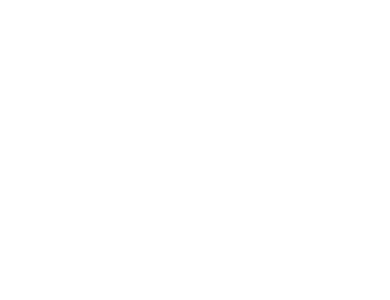
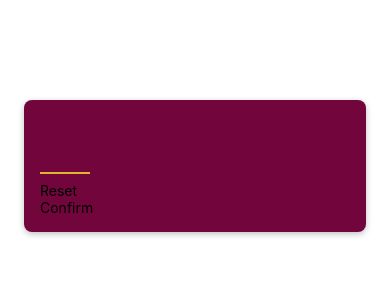
Before and after one commit to InnaForkert/guess-my-number, a React Native app: screen / in a window 390 px wide. Shown: the top 300 px of the page. Built offline with nearby package versions, Linux system fonts and the light colour scheme.

Commit message:
number input field

```diff
--- a/App.js
+++ b/App.js
@@ -1,15 +1,13 @@
 import { StatusBar } from "expo-status-bar";
 import { StyleSheet, Text, View } from "react-native";
+import StartGameScreen from "./screens/StartGameScreen";
 
 export default function App() {
-  return <></>;
+  return (
+    <>
+      <StartGameScreen />
+    </>
+  );
 }
 
-const styles = StyleSheet.create({
-  container: {
-    flex: 1,
-    backgroundColor: "#fff",
-    alignItems: "center",
-    justifyContent: "center",
-  },
-});
+const styles = StyleSheet.create({});
--- /dev/null
+++ b/components/PrimaryButton.js
@@ -0,0 +1,11 @@
+import { Text, View } from "react-native";
+
+function PrimaryButton({ children }) {
+  return (
+    <View>
+      <Text>{children}</Text>
+    </View>
+  );
+}
+
+export default PrimaryButton;
--- /dev/null
+++ b/screens/StartGameScreen.js
@@ -0,0 +1,54 @@
+import { StyleSheet, TextInput, View } from "react-native";
+import PrimaryButton from "../components/PrimaryButton";
+
+function StartGameScreen() {
+  return (
+    <View style={styles.inputContainer}>
+      <TextInput
+        style={styles.numberInput}
+        maxLength={2}
+        keyboardType="number-pad"
+        autoCapitalize="none"
+        autoCorrect={false}
+      />
+      <PrimaryButton>Reset</PrimaryButton>
+      <PrimaryButton>Confirm</PrimaryButton>
+    </View>
+  );
+}
+
+const styles = StyleSheet.create({
+  inputContainer: {
+    padding: 16,
+    marginTop: 100,
+    marginHorizontal: 24,
+
+    borderRadius: 8,
+
+    backgroundColor: "#72063c",
+
+    elevation: 4,
+    shadowColor: "black",
+    shadowOffset: {
+      width: 0,
+      height: 2,
+    },
+    shadowRadius: 6,
+    shadowOpacity: 0.25,
+  },
+  numberInput: {
+    height: 50,
+    width: 50,
+    marginVertical: 8,
+
+    fontSize: 32,
+    color: "#ddb52f",
+    fontWeight: "bold",
+    textAlign: "center",
+
+    borderBottomColor: "#ddb52f",
+    borderBottomWidth: 2,
+  },
+});
+
+export default StartGameScreen;
```
Also changed, not shown: screens/GameOverScreen.js (added), screens/GameScreen.js (added).
